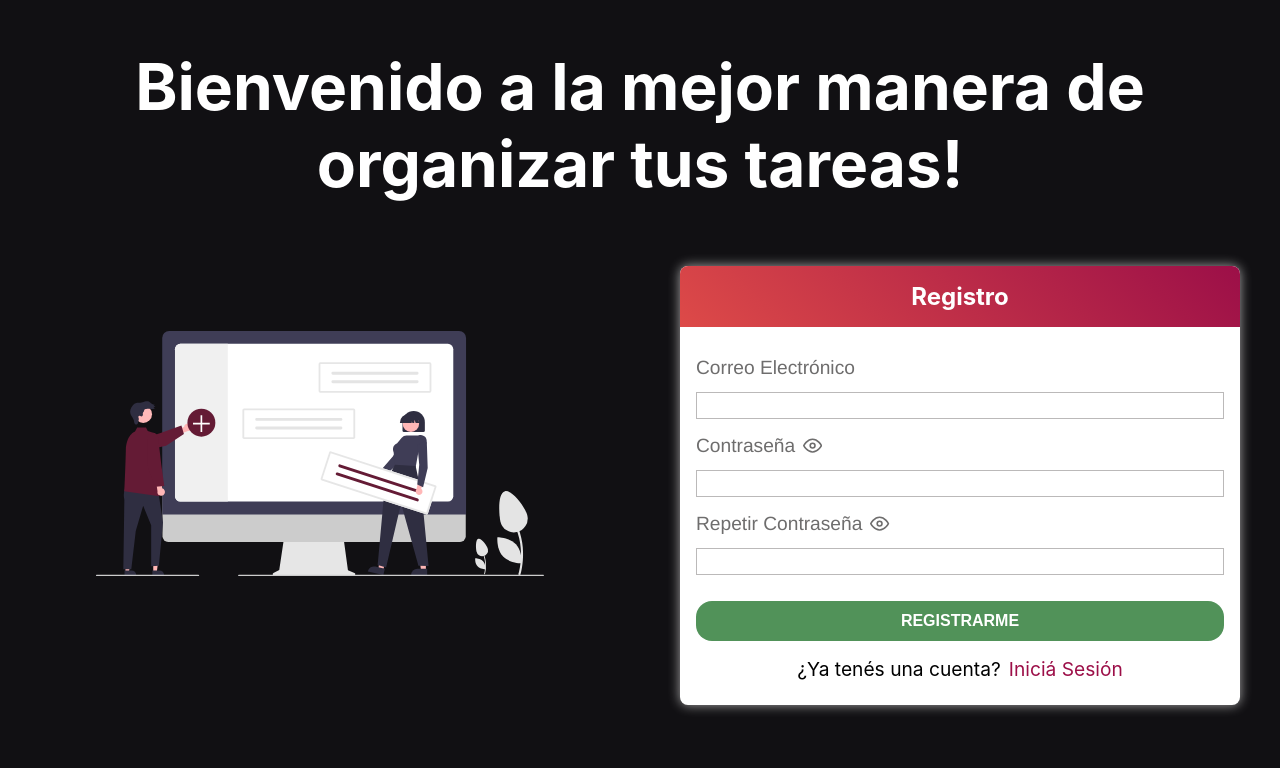
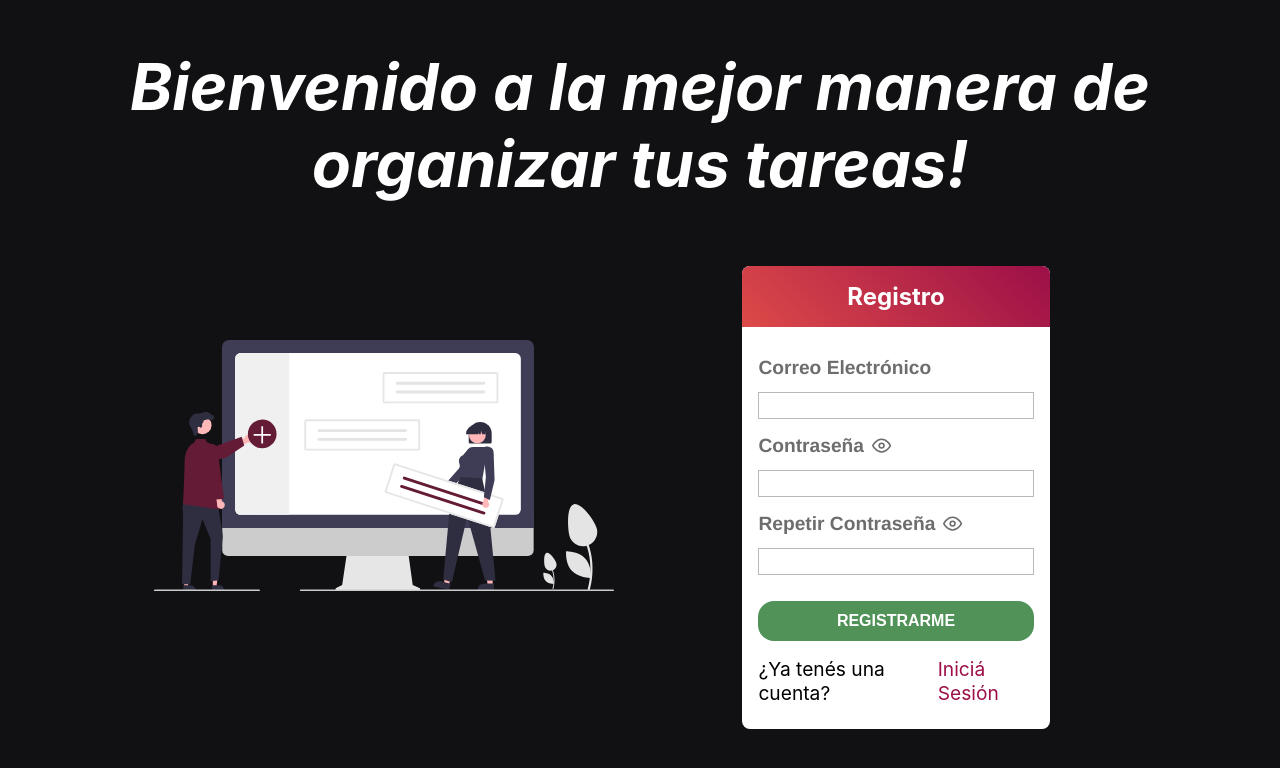
Before and after one commit to fedeferrelli/todo_list, a React (Create React App) app: page /register in a window 1280 px wide. Shown: the top 768 px of the page. Built offline with nearby package versions, Linux system fonts and the light colour scheme; no server answers.

Commit message:
Style registration II formss

```diff
--- a/src/components/Registro_Login/RecuperarPassword.js
+++ b/src/components/Registro_Login/RecuperarPassword.js
@@ -43,7 +43,6 @@ function RecuperarPassword() {
 
   return (
     <div>
-
       <div>
         <h1 className="titulo-home">
           Bienvenido a la mejor manera de organizar tus tareas!
@@ -53,7 +52,8 @@ function RecuperarPassword() {
             <img className="imagen" src={Image} alt="tasks" />
           </div>
 
-
+          <div className="text-form-lr">
+            <div className="login-register">
               <div className="form-lr">
                 <h1 className="titulo-lr"> Recuperar Contraseña</h1>
 
@@ -92,6 +92,8 @@ function RecuperarPassword() {
                   </form>
                 </div>
               </div>
+            </div>
+          </div>
 
           <div>
             {message && (
@@ -110,10 +112,8 @@ function RecuperarPassword() {
               </div>
             )}
           </div>
-
         </div>
       </div>
-
     </div>
   );
 }
--- a/src/components/Registro_Login/Register.js
+++ b/src/components/Registro_Login/Register.js
@@ -61,9 +61,6 @@ function Register() {
 
 
     return (
-
-
-
       <div>
         <h1 className="titulo-home">
           Bienvenido a la mejor manera de organizar tus tareas!
@@ -73,14 +70,13 @@ function Register() {
             <img className="imagen" src={Image} alt="tasks" />
           </div>
 
-
-
-        <div className='form-lr'>
-            <h1 className='titulo-lr'> Registro</h1>
+          <div className="text-form-lr">
+            <div className="login-register">
+              <div className="form-lr">
+                <h1 className="titulo-lr"> Registro</h1>
 
                 <div className="bloque-lr">
                   <form onSubmit={handleSubmit} className="form-body-lr">
-
                     <div className="bloque-big-screen-lr">
                       <div className="form-bloque-lr">
                         <label className="form-label-lr" htmlFor="email">
@@ -92,25 +88,30 @@ function Register() {
                           id="email"
                           type="text"
                           onChange={(e) => SettingEmail(e.target.value)}
-
                         />
                       </div>
-
 
                       <div className="form-bloque-lr">
                         <label className="form-label-lr" htmlFor="password">
                           Contraseña
-
                         </label>
 
-             {showPassword ? <FiEyeOff className='password-icon-lr' onClick = {(e) => setShowPassword(!showPassword)}/> :
-                <FiEye className='password-icon-lr' onClick = {(e) => setShowPassword(!showPassword)}/>}
+                        {showPassword ? (
+                          <FiEyeOff
+                            className="password-icon-lr"
+                            onClick={(e) => setShowPassword(!showPassword)}
+                          />
+                        ) : (
+                          <FiEye
+                            className="password-icon-lr"
+                            onClick={(e) => setShowPassword(!showPassword)}
+                          />
+                        )}
 
                         <input
                           className="form-input-lr"
                           id="password"
-               type= {showPassword ? 'text' :  "password"}
-
+                          type={showPassword ? "text" : "password"}
                           onChange={(e) => SettingPassword(e.target.value)}
                         />
                       </div>
@@ -118,23 +119,31 @@ function Register() {
                       <div className="form-bloque-lr">
                         <label className="form-label-lr" htmlFor="password">
                           Repetir Contraseña
-
                         </label>
 
-             {showPassword ? <FiEyeOff className='password-icon-lr' onClick = {(e) => setShowPassword(!showPassword)}/> :
-                <FiEye className='password-icon-lr' onClick = {(e) => setShowPassword(!showPassword)}/>}
+                        {showPassword ? (
+                          <FiEyeOff
+                            className="password-icon-lr"
+                            onClick={(e) => setShowPassword(!showPassword)}
+                          />
+                        ) : (
+                          <FiEye
+                            className="password-icon-lr"
+                            onClick={(e) => setShowPassword(!showPassword)}
+                          />
+                        )}
 
                         <input
                           className="form-input-lr"
                           id="repeat-password"
-               type= {showPassword ? 'text' :  "password"}
-
-              onChange={(e) => SettingRepeatPassword(e.target.value)}
+                          type={showPassword ? "text" : "password"}
+                          onChange={(e) =>
+                            SettingRepeatPassword(e.target.value)
+                          }
                         />
                       </div>
 
-           <div className='botonera-lr'>
-
+                      <div className="botonera-lr">
                         <input
                           className="submit-lr"
                           type="submit"
@@ -142,33 +151,32 @@ function Register() {
                         />
                       </div>
 
-            <div  className="login-register-lr">¿Ya tenés una cuenta? <Link to="/" className="to-register-login"> Iniciá Sesión </Link> </div>
-
+                      <div className="login-register-lr">
+                        ¿Ya tenés una cuenta?{" "}
+                        <Link to="/" className="to-register-login">
+                          {" "}
+                          Iniciá Sesión{" "}
+                        </Link>{" "}
+                      </div>
                     </div>
                   </form>
                 </div>
               </div>
-
-
-
+            </div>
+          </div>
 
           <div>
-
-            { message &&
-
-                <div className='show-error-lr'>
+            {message && (
+              <div className="show-error-lr">
                 <h1 className="error-titulo-lr">Error:</h1>
 
                 <p className="error-mensaje-lr">{message}</p>
-
-
-            </div>}
-
               </div>
-
+            )}
           </div>
         </div>
-    )
+      </div>
+    );
 }
 
 export default Register
--- a/src/css/registro_login.css
+++ b/src/css/registro_login.css
@@ -7,23 +7,28 @@
     margin-bottom: 0;
     text-align: center;
     margin-top: 3rem;
+    font-style: italic;
 
 }
 
 .screen{
-    width: 100%;
+    width: 80%;
     display: flex;
     flex-direction: row;
+    margin-left: auto;
+    margin-right: auto;
 }
 
 .imagen-left{
     width: 50%;
     display: flex;
+    justify-content: right ;
 }
 
 .imagen{
-    width:70%;
+    width:90%;
     margin: auto;
+    text-align: right;
 
 }
 
@@ -51,10 +56,8 @@ margin-top: 4rem;
   margin-right: auto;
   width: 60%;
   max-width: 35rem;
-  box-shadow: darkgray 0 0 0.75rem;
   border-radius: 0.5rem;
   background-color: #fff;
-
   padding-bottom: 1.5rem;
 
 }
@@ -79,13 +82,15 @@ margin-top: 4rem;
     padding-top: 1rem;
   }
 
+
+
   .form-label-lr {
-    margin: 0%;
+    margin-bottom: 0;
     text-transform: capitalize;
     font-size: 1.2rem;
     font-family: "Franklin Gothic Medium", "Arial Narrow", Arial, sans-serif;
     color: rgb(110, 109, 109);
-    font-weight: lighter;
+    font-weight: bold;
 
   }
 
@@ -297,6 +302,7 @@ margin-top: 4rem;
 
     .screen{
         flex-direction: column;
+        width: 100%;
 
     }
 
@@ -333,6 +339,10 @@ margin-top: 4rem;
           width: 90%;
     }
 
+    .form-bloque-lr {
+        margin-top: 1.2rem;
+      }
+
     .botonera-google-lr{
 
         width: 81%;
```
Lines whose indentation alone changed are shown as unchanged.
